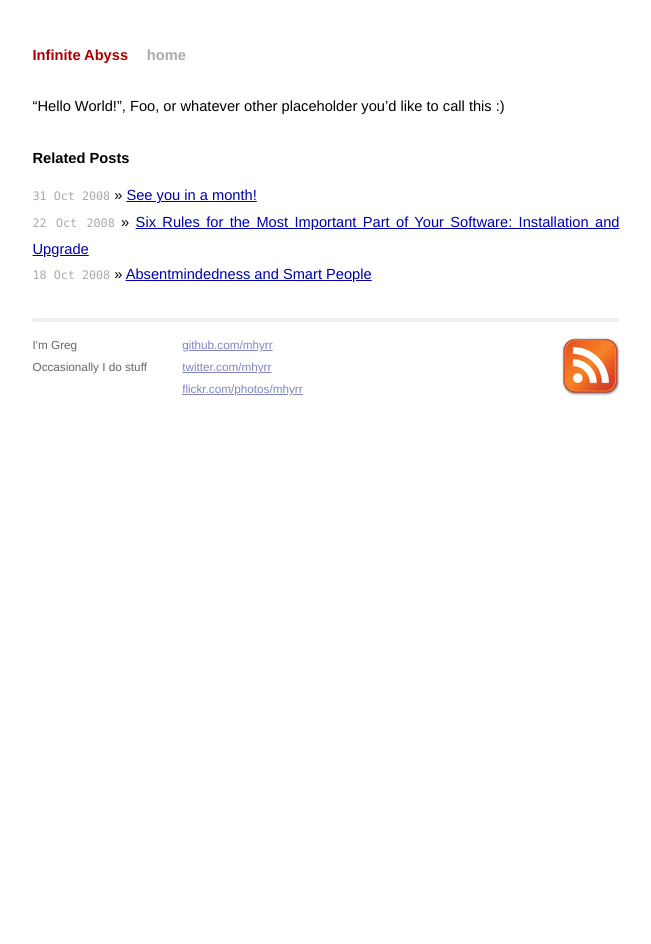
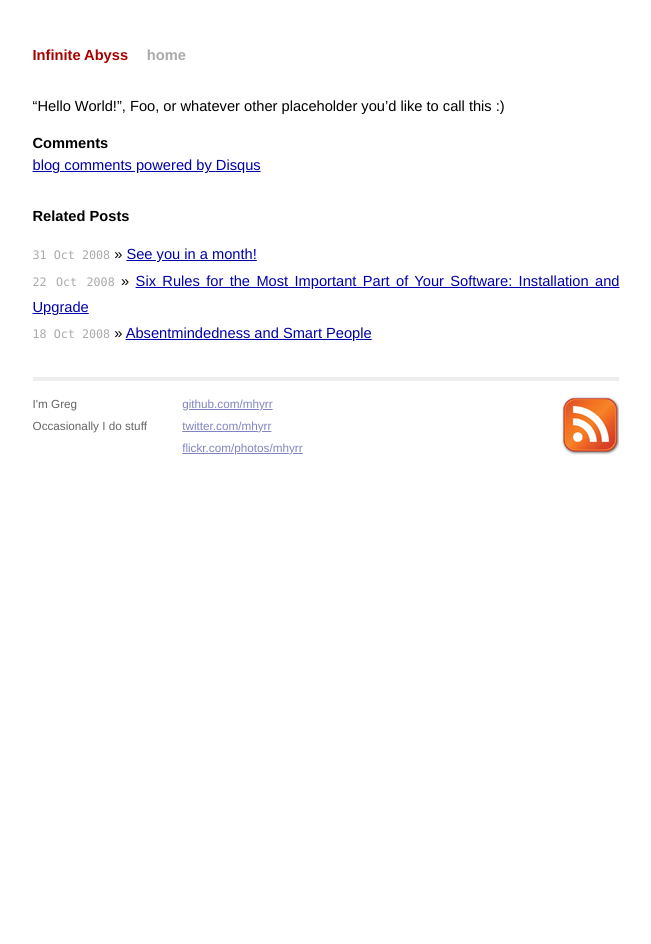
Before and after one commit to mhyrr/mhyrr.github.com, a Jekyll site: the page built from _posts/2008-03-02-post_1.markdown, in a window 1280 px wide. Shown: the whole page, without its empty margins (314-965 px from the left). Built offline with Jekyll 4.4.1, drawn with Linux system fonts in a browser that asks for light colours; comment, search, counter and statistics services are not loaded.

Commit message:
Added Disqus comments ala alx

```diff
--- a/_layouts/default.html
+++ b/_layouts/default.html
@@ -55,6 +55,19 @@
 <script type="text/javascript">
 var pageTracker = _gat._getTracker("UA-6016902-1");
 pageTracker._trackPageview();
+
+//<![CDATA[
+(function() {
+    var links = document.getElementsByTagName('a');
+    var query = '?';
+    for(var i = 0; i < links.length; i++) {
+      if(links[i].href.indexOf('#disqus_thread') >= 0) {
+        query += 'url' + i + '=' + encodeURIComponent(links[i].href) + '&';
+      }
+    }
+    document.write('<script type="text/javascript" src="http://disqus.com/forums/alexgirard/get_num_replies.js' + query + '"></' + 'script>');
+  })();
+//]]>
 </script>
 
 </body>
--- a/_layouts/post.html
+++ b/_layouts/post.html
@@ -3,6 +3,14 @@
 ---
 <div id="post">
 {{ content }}
+</div>
+
+<div id="comments">
+  <h2>Comments</h2>
+  <div id="disqus_thread"></div>
+  <script type="text/javascript" src="http://disqus.com/forums/alexgirard/embed.js"></script>
+  <noscript><a href="http://alexgirard.disqus.com/?url=ref">View the discussion thread.</a></noscript>
+  <a href="http://disqus.com" class="dsq-brlink">blog comments powered by <span class="logo-disqus">Disqus</span></a>
 </div>
 
 <div id="related">
```
